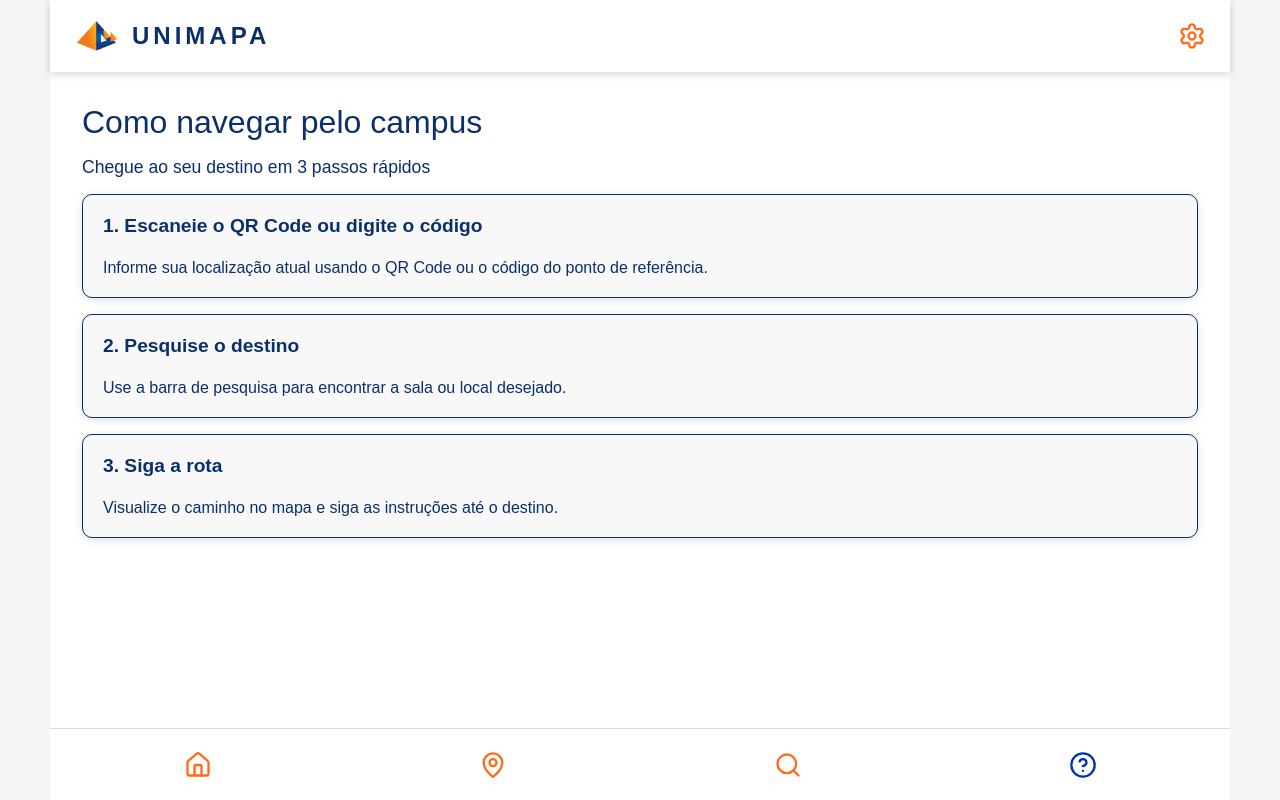
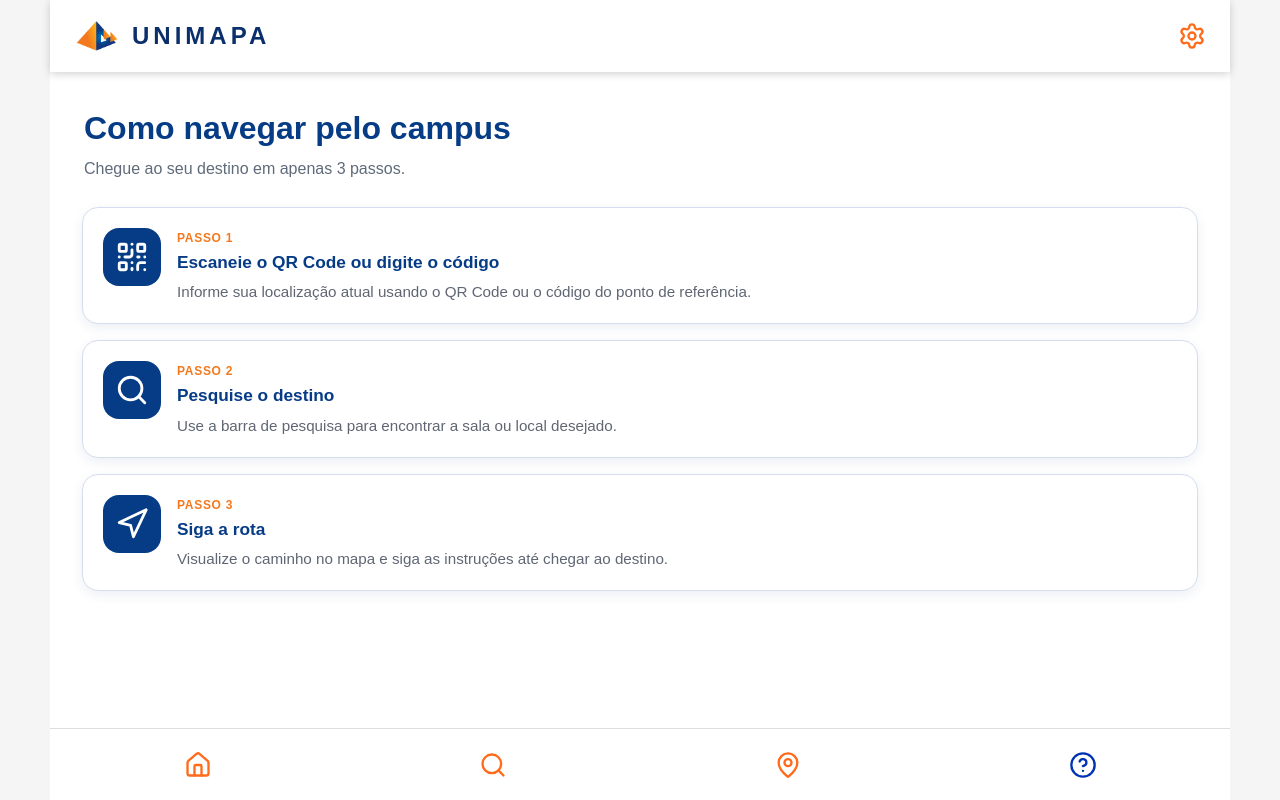
Before and after one commit to Brunoopado/unimapa, a React (Vite) app in the folder unimapa/: page /how-to-use in a window 1280 px wide. Built offline with nearby package versions, Linux system fonts and the light colour scheme; no server answers.

Commit message:
Tela de como usar atualizada

```diff
--- a/unimapa/src/components/BottomNav/index.tsx
+++ b/unimapa/src/components/BottomNav/index.tsx
@@ -8,12 +8,12 @@ function BottomNav() {
         <Home size={28} />
       </NavLink>
 
+      <NavLink to="/search" className="bottom-nav-item">
+        <Search size={28} />
+      </NavLink>
+
       <NavLink to="/map" className="bottom-nav-item">
         <MapPin size={28} />
-      </NavLink>
-
-      <NavLink to="/search" className="bottom-nav-item">
-        <Search size={28} />
       </NavLink>
 
       <NavLink to="/how-to-use" className="bottom-nav-item">
--- a/unimapa/src/index.css
+++ b/unimapa/src/index.css
@@ -532,3 +532,129 @@ body {
 .map-rotation-buttons button:hover {
   background: #F97316;
 }
+
+/* COMO USAR */
+
+.how-to-use-page {
+  gap: 22px;
+}
+
+.how-to-use-intro {
+  padding: 6px 2px 4px;
+}
+
+.how-to-use-badge {
+  display: inline-block;
+
+  margin-bottom: 8px;
+  padding: 5px 10px;
+
+  border-radius: 999px;
+
+  background: #fff1e8;
+  color: #f4791d;
+
+  font-size: 11px;
+  font-weight: 700;
+  letter-spacing: 1px;
+}
+
+.how-to-use-intro h1 {
+  font-size: 2rem;
+  font-weight: 600;
+  line-height: 1.15;
+
+  color: #063b86;
+}
+
+.how-to-use-intro p {
+  margin-top: 10px;
+
+  color: #5f6b7a;
+  font-size: 1rem;
+  line-height: 1.5;
+}
+
+.steps-container {
+  display: flex;
+  flex-direction: column;
+  gap: 16px;
+}
+
+.step-card {
+  position: relative;
+
+  display: flex;
+  align-items: flex-start;
+
+  gap: 16px;
+
+  padding: 20px;
+
+  border: 1px solid #d5def0;
+  border-radius: 16px;
+
+  background: #ffffff;
+
+  box-shadow:
+    0 4px 12px rgba(0, 47, 120, 0.08);
+
+  transition:
+    transform 0.2s ease,
+    box-shadow 0.2s ease;
+}
+
+.step-card:hover {
+  transform: translateY(-2px);
+
+  box-shadow:
+    0 7px 18px rgba(0, 47, 120, 0.13);
+}
+
+.step-icon {
+  width: 58px;
+  height: 58px;
+
+  flex-shrink: 0;
+
+  display: flex;
+  align-items: center;
+  justify-content: center;
+
+  border-radius: 16px;
+
+  background: #063b86;
+  color: #ffffff;
+}
+
+.step-content {
+  flex: 1;
+}
+
+.step-number {
+  display: inline-block;
+
+  margin-bottom: 6px;
+
+  color: #f4791d;
+
+  font-size: 12px;
+  font-weight: 800;
+  letter-spacing: 0.7px;
+}
+
+.step-content h2 {
+  margin-bottom: 8px;
+
+  color: #063b86;
+
+  font-size: 1.08rem;
+  line-height: 1.3;
+}
+
+.step-content p {
+  color: #5f6673;
+
+  font-size: 0.95rem;
+  line-height: 1.45;
+}
--- a/unimapa/src/pages/HowToUse/index.tsx
+++ b/unimapa/src/pages/HowToUse/index.tsx
@@ -1,22 +1,92 @@
+import {
+  QrCode,
+  Search,
+  Navigation,
+} from "lucide-react";
+
 function HowToUse() {
   return (
-    <section className="page">
-      <h1>Como navegar pelo campus</h1>
-      <p className="subtitle">Chegue ao seu destino em 3 passos rápidos</p>
+    <section className="page how-to-use-page">
+      <div className="how-to-use-intro">
 
-      <div className="placeholder-card">
-        <h2>1. Escaneie o QR Code ou digite o código</h2>
-        <p>Informe sua localização atual usando o QR Code ou o código do ponto de referência.</p>
+
+        <h1>
+          Como navegar pelo campus
+        </h1>
+
+        <p>
+          Chegue ao seu destino em apenas
+          3 passos.
+        </p>
       </div>
 
-      <div className="placeholder-card">
-        <h2>2. Pesquise o destino</h2>
-        <p>Use a barra de pesquisa para encontrar a sala ou local desejado.</p>
-      </div>
+      <div className="steps-container">
+        {/* PASSO 1 */}
+        <div className="step-card">
+          <div className="step-icon">
+            <QrCode size={34} />
+          </div>
 
-      <div className="placeholder-card">
-        <h2>3. Siga a rota</h2>
-        <p>Visualize o caminho no mapa e siga as instruções até o destino.</p>
+          <div className="step-content">
+            <span className="step-number">
+              PASSO 1
+            </span>
+
+            <h2>
+              Escaneie o QR Code ou digite o código
+            </h2>
+
+            <p>
+              Informe sua localização atual usando
+              o QR Code ou o código do ponto de
+              referência.
+            </p>
+          </div>
+        </div>
+
+        {/* PASSO 2 */}
+        <div className="step-card">
+          <div className="step-icon">
+            <Search size={34} />
+          </div>
+
+          <div className="step-content">
+            <span className="step-number">
+              PASSO 2
+            </span>
+
+            <h2>
+              Pesquise o destino
+            </h2>
+
+            <p>
+              Use a barra de pesquisa para encontrar
+              a sala ou local desejado.
+            </p>
+          </div>
+        </div>
+
+        {/* PASSO 3 */}
+        <div className="step-card">
+          <div className="step-icon">
+            <Navigation size={34} />
+          </div>
+
+          <div className="step-content">
+            <span className="step-number">
+              PASSO 3
+            </span>
+
+            <h2>
+              Siga a rota
+            </h2>
+
+            <p>
+              Visualize o caminho no mapa e siga as
+              instruções até chegar ao destino.
+            </p>
+          </div>
+        </div>
       </div>
     </section>
   );
--- a/unimapa/src/pages/Map/index.tsx
+++ b/unimapa/src/pages/Map/index.tsx
@@ -5,11 +5,25 @@ import {
 } from "react-zoom-pan-pinch";
 import { useSearchParams } from "react-router-dom";
 import { calcularRota } from "../../services/api";
+import { getRoutePreference } from "../../services/cookieService";
 import type { RotaCalculada } from "../../types/rota";
 
 type Andar = "Térreo" | "1º" | "2º" | "3º";
 type TipoRota = "Rampa" | "Elevador" | "Escada";
 
+function obterTipoRotaPreferido(): TipoRota {
+  const preferencia = getRoutePreference();
+
+  if (preferencia === "ramps") {
+    return "Rampa";
+  }
+
+  if (preferencia === "elevators") {
+    return "Elevador";
+  }
+
+  return "Escada";
+}
 /*
   O backend retorna nomes como:
   "2º Andar"
@@ -55,7 +69,9 @@ function Map() {
     useState<Andar>("3º");
 
   const [tipoRota, setTipoRota] =
-    useState<TipoRota>("Rampa");
+  useState<TipoRota>(() =>
+    obterTipoRotaPreferido()
+  );
 
   const [rotacaoMapa, setRotacaoMapa] =
   useState(0);
--- a/unimapa/src/pages/Settings/index.tsx
+++ b/unimapa/src/pages/Settings/index.tsx
@@ -1,4 +1,33 @@
+import { useState } from "react";
+
+import {
+  getRoutePreference,
+  saveRoutePreference,
+  clearUserCookies,
+} from "../../services/cookieService";
+
+import type { RoutePreference } from "../../types/location";
+
 function Settings() {
+  const [preferenciaRota, setPreferenciaRota] =
+    useState<RoutePreference>(() =>
+      getRoutePreference()
+    );
+
+  function alterarPreferencia(
+    preferencia: RoutePreference
+  ) {
+    setPreferenciaRota(preferencia);
+    saveRoutePreference(preferencia);
+  }
+
+  function limparCookies() {
+  clearUserCookies();
+
+  // Volta visualmente para o padrão
+  setPreferenciaRota("stairs");
+}
+
   return (
     <section className="page">
       <h1>Definições</h1>
@@ -7,24 +36,59 @@ function Settings() {
         <h2>Elemento de rota preferido</h2>
 
         <label>
-          <input type="radio" name="routePreference" defaultChecked />
+          <input
+            type="radio"
+            name="routePreference"
+            value="stairs"
+            checked={
+              preferenciaRota === "stairs"
+            }
+            onChange={() =>
+              alterarPreferencia("stairs")
+            }
+          />
           Escadas
         </label>
 
         <label>
-          <input type="radio" name="routePreference" />
+          <input
+            type="radio"
+            name="routePreference"
+            value="ramps"
+            checked={
+              preferenciaRota === "ramps"
+            }
+            onChange={() =>
+              alterarPreferencia("ramps")
+            }
+          />
           Rampas
         </label>
 
         <label>
-          <input type="radio" name="routePreference" />
+          <input
+            type="radio"
+            name="routePreference"
+            value="elevators"
+            checked={
+              preferenciaRota === "elevators"
+            }
+            onChange={() =>
+              alterarPreferencia("elevators")
+            }
+          />
           Elevadores
         </label>
       </div>
 
       <div className="placeholder-card">
         <h2>Cookies</h2>
-        <button type="button" className="danger-button">
+
+        <button
+          type="button"
+          className="danger-button"
+          onClick={limparCookies}
+        >
           Limpar Cookies
         </button>
       </div>
```
